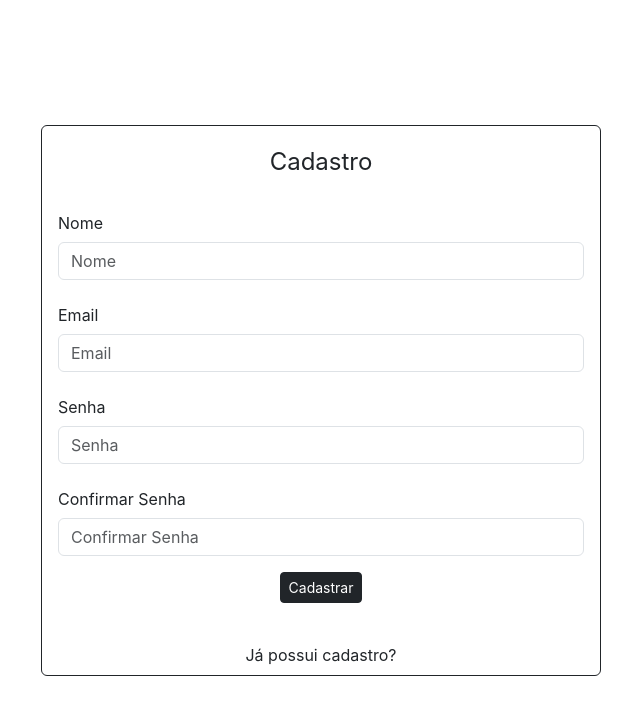
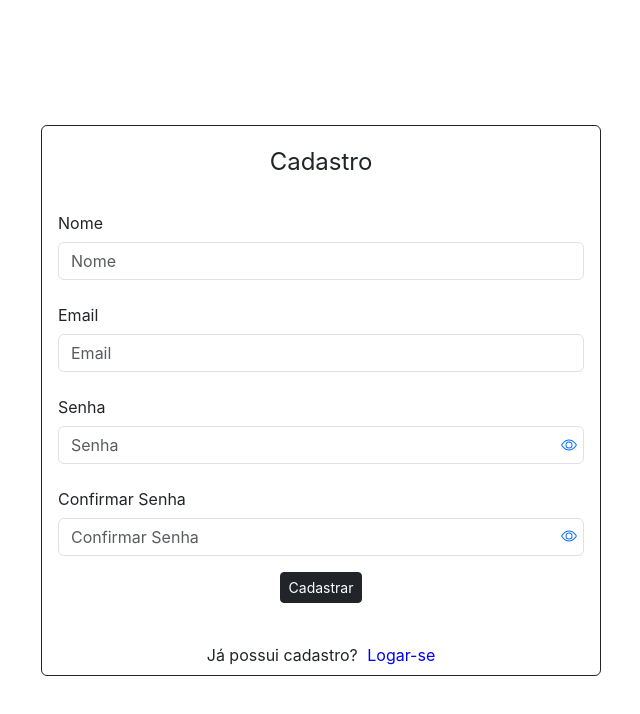
Before and after one commit to Douglas-Mariano/ProjetoSistamaSkillNekiWeb, a React (Vite) app in the folder sistemaSkillWeb/: page /cadastro in a window 1280 px wide. Shown: the top 714 px of the page, without its empty margins (319-959 px from the left). Built offline with nearby package versions, Linux system fonts and the light colour scheme.

Commit message:
feat: Cadastro funcionando na api
acertar o login

```diff
--- a/sistemaSkillWeb/package.json
+++ b/sistemaSkillWeb/package.json
@@ -14,9 +14,11 @@
     "@chakra-ui/react": "^2.8.2",
     "@emotion/react": "^11.11.3",
     "@emotion/styled": "^11.11.0",
+    "axios": "^1.6.5",
     "bootstrap": "^5.3.2",
     "react": "^18.2.0",
     "react-bootstrap": "^2.9.2",
+    "react-bootstrap-icons": "^1.10.3",
     "react-dom": "^18.2.0",
     "react-router-dom": "^6.21.1"
   },
--- /dev/null
+++ b/sistemaSkillWeb/src/api/api.js
@@ -0,0 +1,5 @@
+import axios from "axios";
+
+export const api = axios.create({
+    baseURL: 'http://localhost:8080/'
+})
--- a/sistemaSkillWeb/src/context/SistemaSkillContext.jsx
+++ b/sistemaSkillWeb/src/context/SistemaSkillContext.jsx
@@ -6,6 +6,7 @@ export const SkillProvider = ({children}) => {
     const [nome, setNome] = useState('')
     const [login, setLogin] = useState('')
     const [senha, setSenha] = useState('')
+    const [email, setEmail] = useState("")
 
     const [skill, setSkill] = useState('')
     const [descricao, setDescricao] = useState('')
@@ -14,10 +15,11 @@ export const SkillProvider = ({children}) => {
     const [level, setLevel] = useState(0)
 
     const [usuarioLogado, setUsuarioLogado] = useState({})
+    const [mostrarSenha, setMostrarSenha] = useState(false);
 
     return(
         <SistemaSkillContext.Provider value={{
-            nome, setNome, login, setLogin, senha, setSenha, skill, setSkill, descricao, setDescricao, imagem, setImagem, level, setLevel, usuarioLogado, setUsuarioLogado
+            nome, setNome, login, setLogin, senha, setSenha, skill, setSkill, descricao, setDescricao, imagem, setImagem, level, setLevel, usuarioLogado, setUsuarioLogado, mostrarSenha, setMostrarSenha, email, setEmail
         }}>{children}</SistemaSkillContext.Provider>
     )
 }
--- a/sistemaSkillWeb/src/pages/cadastro/Cadastro.jsx
+++ b/sistemaSkillWeb/src/pages/cadastro/Cadastro.jsx
@@ -1,13 +1,80 @@
 import "bootstrap/dist/css/bootstrap.min.css";
-
 import Container from "react-bootstrap/Container";
 import Button from "react-bootstrap/Button";
 import Col from "react-bootstrap/Col";
 import Form from "react-bootstrap/Form";
 import Row from "react-bootstrap/Row";
 import Card from "react-bootstrap/Card";
+import { Eye, EyeSlash } from "react-bootstrap-icons";
+
+import { Link, useNavigate } from "react-router-dom";
+import { useContext, useState } from "react";
+import { SistemaSkillContext } from "../../context/SistemaSkillContext";
+import { api } from "../../api/api";
 
 const Cadastro = () => {
+  const {
+    nome,
+    setNome,
+    senha,
+    setSenha,
+    mostrarSenha,
+    setMostrarSenha,
+    login,
+    setLogin,
+  } = useContext(SistemaSkillContext);
+  const [confirmarSenha, setConfirmarSenha] = useState("");
+  const navigate = useNavigate();
+
+  const handleMostrarSenha = () => {
+    setMostrarSenha(!mostrarSenha);
+  };
+
+  const handleCadastrar = async (e) => {
+    e.preventDefault();
+
+    if (senha !== confirmarSenha) {
+      alert("A senha e a confirmação de senha não coincidem.");
+      return;
+    }
+
+    try {
+      const novoCadastro = {
+        nome: nome,
+        login: login,
+        senha: senha,
+      };
+
+      await api.post("/usuarios", novoCadastro);
+
+      alert("Usuário cadastrado com sucesso!");
+      navigate("/");
+      setLogin("");
+      setSenha("");
+      setConfirmarSenha("");
+      setNome("");
+      getUsuarios();
+    } catch (error) {
+      console.error("Erro ao cadastrar usuário:", error);
+    }
+  };
+
+  const handleChangeNome = (e) => {
+    setNome(e.target.value);
+  };
+
+  const handleChangeLogin = (e) => {
+    setLogin(e.target.value);
+  };
+
+  const handleChangeSenha = (e) => {
+    setSenha(e.target.value);
+  };
+
+  const handleChangeConfirmarSenha = (e) => {
+    setConfirmarSenha(e.target.value);
+  };
+
   return (
     <Container className="d-flex justify-content-center align-items-center vh-100">
       <Card border="dark" style={{ width: "35rem" }}>
@@ -23,8 +90,8 @@ const Cadastro = () => {
           Cadastro
         </Card.Header>
 
-        <Card.Body>
-          <Form>
+        <Card.Body style={{ alignItems: "center" }}>
+          <Form onSubmit={handleCadastrar}>
             <Form.Group
               as={Row}
               className="mb-3"
@@ -34,20 +101,30 @@ const Cadastro = () => {
                 Nome
               </Form.Label>
               <Col sm={12}>
-                <Form.Control type="nome" placeholder="Nome" />
+                <Form.Control
+                  required
+                  onChange={handleChangeNome}
+                  type="text"
+                  placeholder="Nome"
+                />
               </Col>
             </Form.Group>
 
             <Form.Group
               as={Row}
               className="mb-3"
-              controlId="formHorizontalEmail"
+              controlId="formHorizontalLogin"
             >
               <Form.Label column sm={12}>
                 Email
               </Form.Label>
               <Col sm={12}>
-                <Form.Control type="email" placeholder="Email" />
+                <Form.Control
+                  required
+                  onChange={handleChangeLogin}
+                  type="email"
+                  placeholder="Email"
+                />
               </Col>
             </Form.Group>
 
@@ -60,7 +137,23 @@ const Cadastro = () => {
                 Senha
               </Form.Label>
               <Col sm={12}>
-                <Form.Control type="senha" placeholder="Senha" />
+                <Form.Control
+                  required
+                  onChange={handleChangeSenha}
+                  type={mostrarSenha ? "text" : "password"}
+                  placeholder="Senha"
+                />
+                <Button
+                  variant="link"
+                  onClick={handleMostrarSenha}
+                  style={{
+                    position: "absolute",
+                    right: "10px",
+                    top: "55.5%",
+                  }}
+                >
+                  {mostrarSenha ? <EyeSlash /> : <Eye />}
+                </Button>
               </Col>
             </Form.Group>
 
@@ -74,28 +167,44 @@ const Cadastro = () => {
               </Form.Label>
               <Col sm={12}>
                 <Form.Control
-                  type="confirmarSenha"
+                  required
+                  onChange={handleChangeConfirmarSenha}
+                  type={mostrarSenha ? "text" : "password"}
                   placeholder="Confirmar Senha"
                 />
+                <Button
+                  variant="link"
+                  onClick={handleMostrarSenha}
+                  style={{
+                    position: "absolute",
+                    right: "10px",
+                    top: "72%",
+                  }}
+                >
+                  {mostrarSenha ? <EyeSlash /> : <Eye />}
+                </Button>
               </Col>
             </Form.Group>
 
             <Form.Group as={Row} className="mb-3">
               <Col sm={{ span: 12, offset: 0 }} className="text-center">
-                <Button variant="dark" size="sm">
+                <Button variant="dark" size="sm" type="submit">
                   Cadastrar
                 </Button>
               </Col>
             </Form.Group>
           </Form>
         </Card.Body>
+
         <Card.Footer
           className="text-center"
           style={{ background: "transparent", borderTop: "0" }}
         >
           <Card.Text>
-            Já possui cadastro?
-            {/* <Link to="/login">Logar-se</Link> */}
+            Já possui cadastro?{" "}
+            <Link to="/login" style={{ color: "blue", marginLeft: "5px" }}>
+              Logar-se
+            </Link>
           </Card.Text>
         </Card.Footer>
       </Card>
--- a/sistemaSkillWeb/src/pages/login/Login.jsx
+++ b/sistemaSkillWeb/src/pages/login/Login.jsx
@@ -1,13 +1,76 @@
 import "bootstrap/dist/css/bootstrap.min.css";
-
 import Container from "react-bootstrap/Container";
 import Button from "react-bootstrap/Button";
 import Col from "react-bootstrap/Col";
 import Form from "react-bootstrap/Form";
 import Row from "react-bootstrap/Row";
 import Card from "react-bootstrap/Card";
+import { Eye, EyeSlash } from "react-bootstrap-icons";
+import Alert from "react-bootstrap/Alert";
+
+import { Link, useNavigate } from "react-router-dom";
+import { useContext, useEffect, useState } from "react";
+import { SistemaSkillContext } from "../../context/SistemaSkillContext";
+import { api } from "../../api/api";
 
 const Login = () => {
+  const [lembrar, setLembrar] = useState(false);
+  const {
+    email,
+    senha,
+    setEmail,
+    setSenha,
+    setUsuarios,
+    setUsuarioLogado,
+    mostrarSenha,
+    setMostrarSenha,
+  } = useContext(SistemaSkillContext);
+  const navigate = useNavigate();
+  const [showAlert, setShowAlert] = useState(false);
+
+  useEffect(() => {
+    getUsuarios();
+  }, []);
+
+  const getUsuarios = async () => {
+    try {
+      const response = await api.get("/users");
+      setUsuarios(response.data);
+    } catch (error) {
+      console.error("Erro ao obter usuários:", error);
+    }
+  };
+
+  const handleLembrar = () => {
+    setLembrar(!lembrar);
+
+    if (!lembrar) {
+      localStorage.setItem("dados", "seus_dados_aqui");
+    } else {
+      localStorage.removeItem("dados");
+    }
+  };
+
+  const handleMostrarSenha = () => {
+    setMostrarSenha(!mostrarSenha);
+  };
+
+  const handleLogar = async (e) => {
+    e.preventDefault();
+    const usuarios = await api.get("/users");
+
+    const usuarioEncontrado = usuarios.data.find(
+      (user) => user.email === email && user.senha === senha
+    );
+
+    if (usuarioEncontrado) {
+      setUsuarioLogado(usuarioEncontrado);
+      setShowAlert(false);
+      navigate("/home");
+    } else {
+      setShowAlert(true);
+    }
+  };
 
   return (
     <Container className="d-flex justify-content-center align-items-center vh-100">
@@ -25,7 +88,10 @@ const Login = () => {
         </Card.Header>
 
         <Card.Body>
-            <Form>
+          <Form
+            onSubmit={(e) => handleLogar(e)}
+            style={{ alignItems: "center" }}
+          >
             <Form.Group
               as={Row}
               className="mb-3"
@@ -35,7 +101,15 @@ const Login = () => {
                 Email
               </Form.Label>
               <Col sm={12}>
-                  <Form.Control type="email" placeholder="Email" />
+                <Form.Control
+                  value={email}
+                  type="email"
+                  placeholder="Email"
+                  required
+                  onChange={(e) => {
+                    setEmail(e.target.value);
+                  }}
+                />
               </Col>
             </Form.Group>
 
@@ -48,31 +122,64 @@ const Login = () => {
                 Senha
               </Form.Label>
               <Col sm={12}>
-                  <Form.Control type="senha" placeholder="Senha" />
+                <Form.Control
+                  value={senha}
+                  type={mostrarSenha ? "text" : "password"}
+                  placeholder="Senha"
+                  required
+                  onChange={(e) => {
+                    setSenha(e.target.value);
+                  }}
+                />
+                <Button
+                  variant="link"
+                  onClick={handleMostrarSenha}
+                  style={{ position: "absolute", right: "10px", top: "54.5%" }}
+                >
+                  {mostrarSenha ? <EyeSlash /> : <Eye />}
+                </Button>
               </Col>
             </Form.Group>
 
-              <Form.Check type="switch" id="custom-switch" label="Lembrar-se" />
+            <Form.Check
+              type="switch"
+              id="custom-switch"
+              label="Lembrar-se"
+              checked={lembrar}
+              onChange={handleLembrar}
+            />
 
             <Form.Group as={Row} className="mb-3">
               <Col sm={{ span: 12, offset: 0 }} className="text-center">
-                  <Button variant="dark" size="sm">
+                <Button variant="dark" size="sm" type="submit">
                   Logar
                 </Button>
               </Col>
             </Form.Group>
           </Form>
+          {showAlert && (
+            <Alert
+              variant="danger"
+              onClose={() => setShowAlert(false)}
+              dismissible
+            >
+              Usuário ou senha inválidos!
+            </Alert>
+          )}
         </Card.Body>
         <Card.Footer
           className="text-center"
           style={{ background: "transparent", borderTop: "0" }}
         >
           <Card.Text>
-              Não possui cadastro?
-              {/* <Link to="/cadastro">Cadastre-se</Link> */}
+            Não possui cadastro?{" "}
+            <Link to="/cadastro" style={{ color: "blue", marginLeft: "5px" }}>
+              Cadastre-se
+            </Link>
           </Card.Text>
         </Card.Footer>
       </Card>
     </Container>
-      )}
+  );
+};
 export default Login;
```
Also changed, not shown: 1 other file (tests, documents, lock files or other folders). Lines whose indentation alone changed are shown as unchanged.
